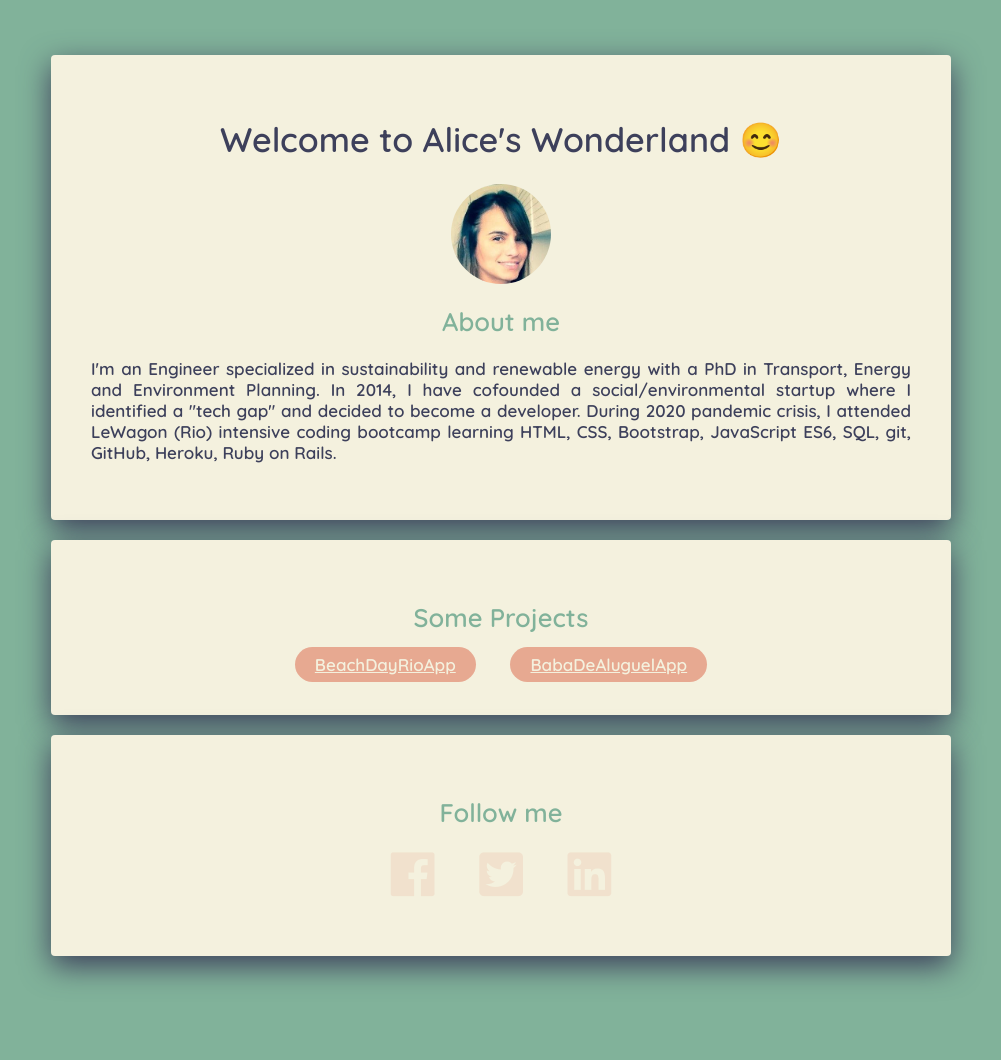
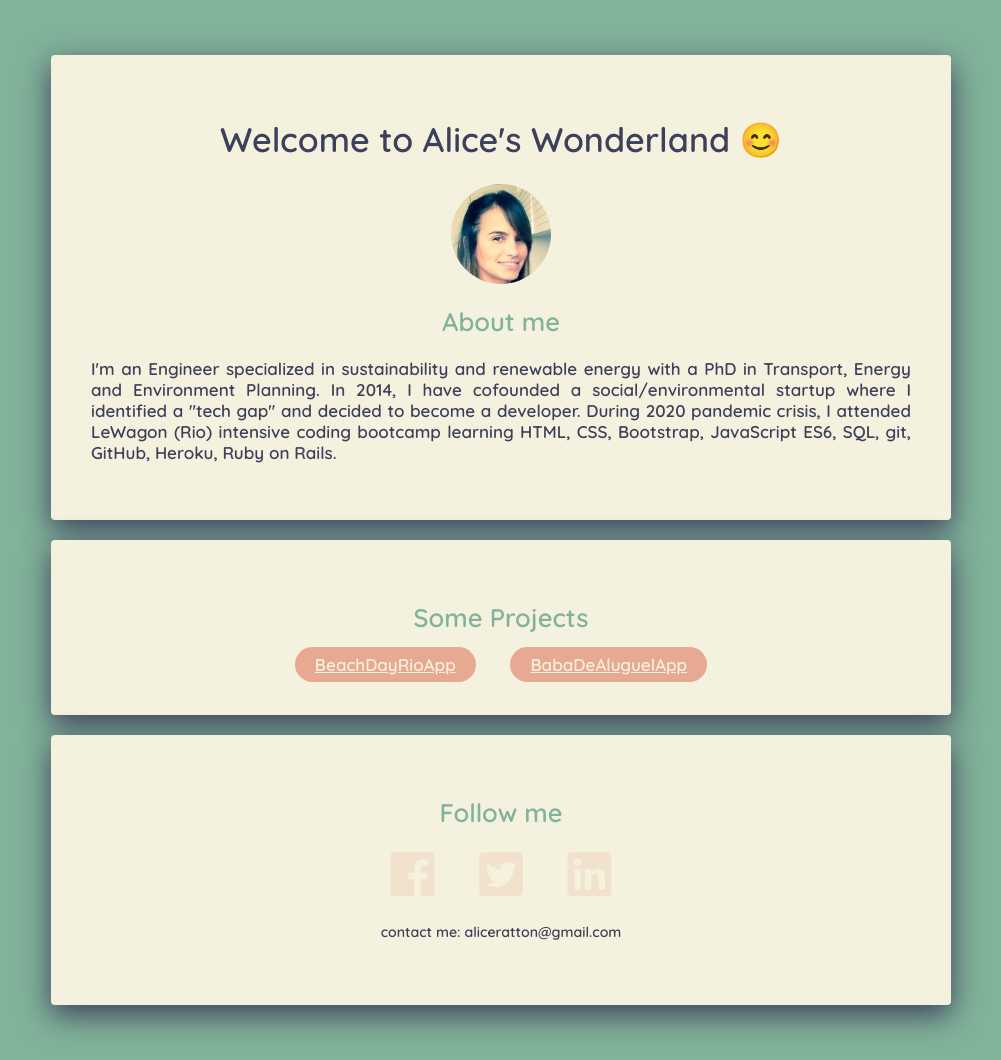
Before and after one commit to AliceRRC/profile, a plain HTML site: page index.html in a window 1280 px wide. Shown: the whole page, without its empty margins (139-1140 px from the left). Before the commit the page ends 1011 px from the top, so only its background shows below. Drawn offline with Linux system fonts and the light colour scheme.

Commit message:
added email contact

```diff
--- a/index.html
+++ b/index.html
@@ -52,7 +52,7 @@
             </a>
           </li>
         </ul>
-
+        <h5>contact me: aliceratton@gmail.com</h5>
       </div>
     </div>
   </body>
```
